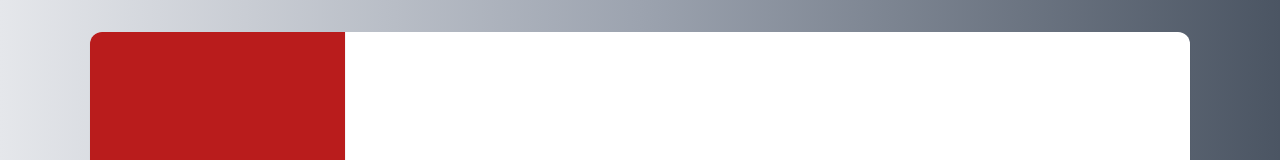
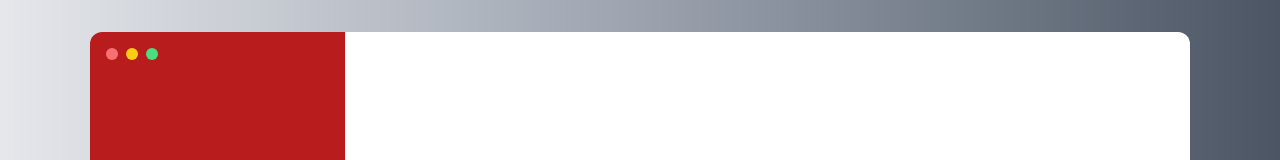
Before and after one commit to juliuscaezarff/Frame, a React (Vite) app: page / in a window 1280 px wide. Shown: the top 160 px of the page. Built offline with nearby package versions, Linux system fonts and the light colour scheme.

Commit message:
feat: criando os ícones do mac de abir, minimizar...

```diff
--- a/src/App.tsx
+++ b/src/App.tsx
@@ -3,7 +3,13 @@ function App() {
   return (
     <div className="min-h-screen p-8 text-zinc-900 bg-gradient-to-r from-gray-200 via-gray-400 to-gray-600">
       <div className="bg-white w-[1100px] mx-auto rounded-xl min-h-[720px] shadow-sm border-black/20 overflow-hidden grid grid-cols-[16rem_1fr]">
-        <aside className="bg-red-700 border-r border-r-zinc-100 p-4"></aside>
+        <aside className="bg-red-700 border-r border-r-zinc-100 p-4">
+          <div className="flex gap-2 group">
+            <button className="w-3 h-3 rounded-full bg-red-400"/>
+            <button className="w-3 h-3 rounded-full bg-yellow-400"/>
+            <button className="w-3 h-3 rounded-full bg-green-400"/>
+          </div>
+        </aside>
         <main className="p-4"></main>
       </div>
     </div>
```
